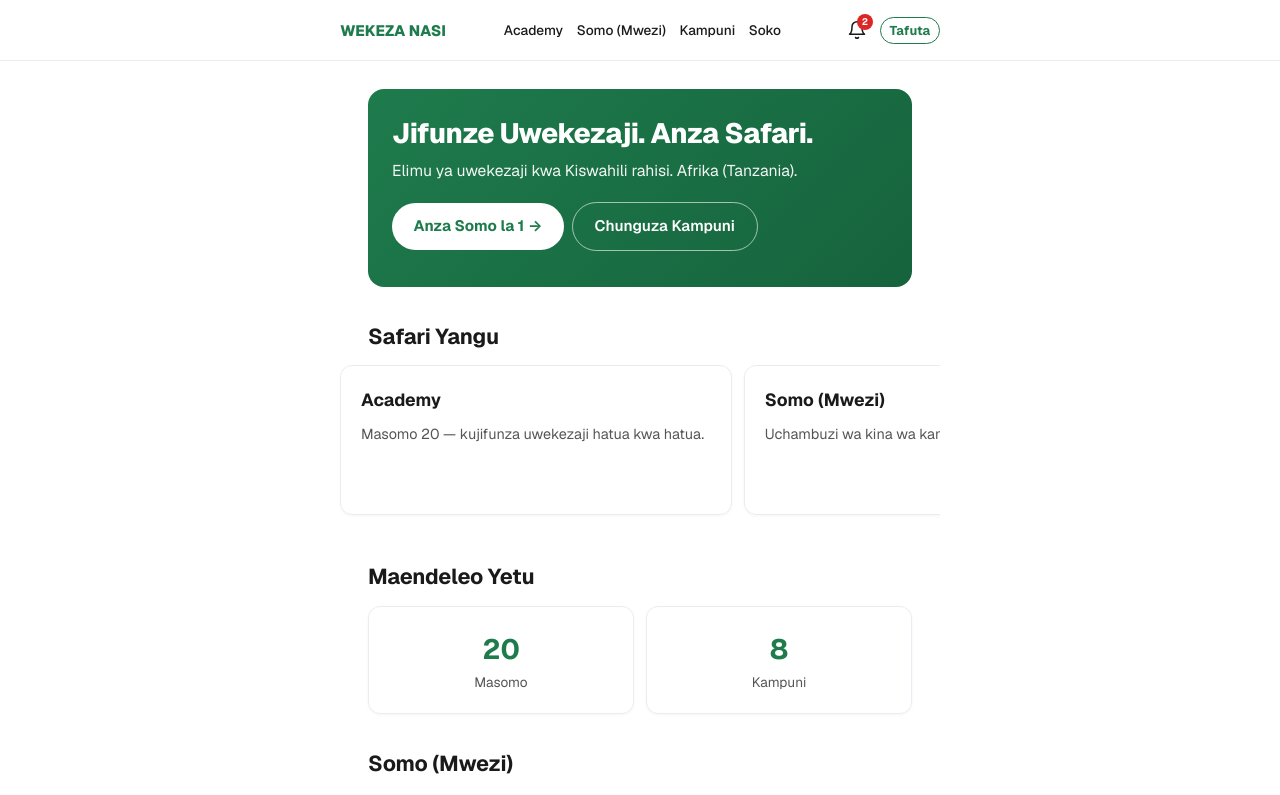
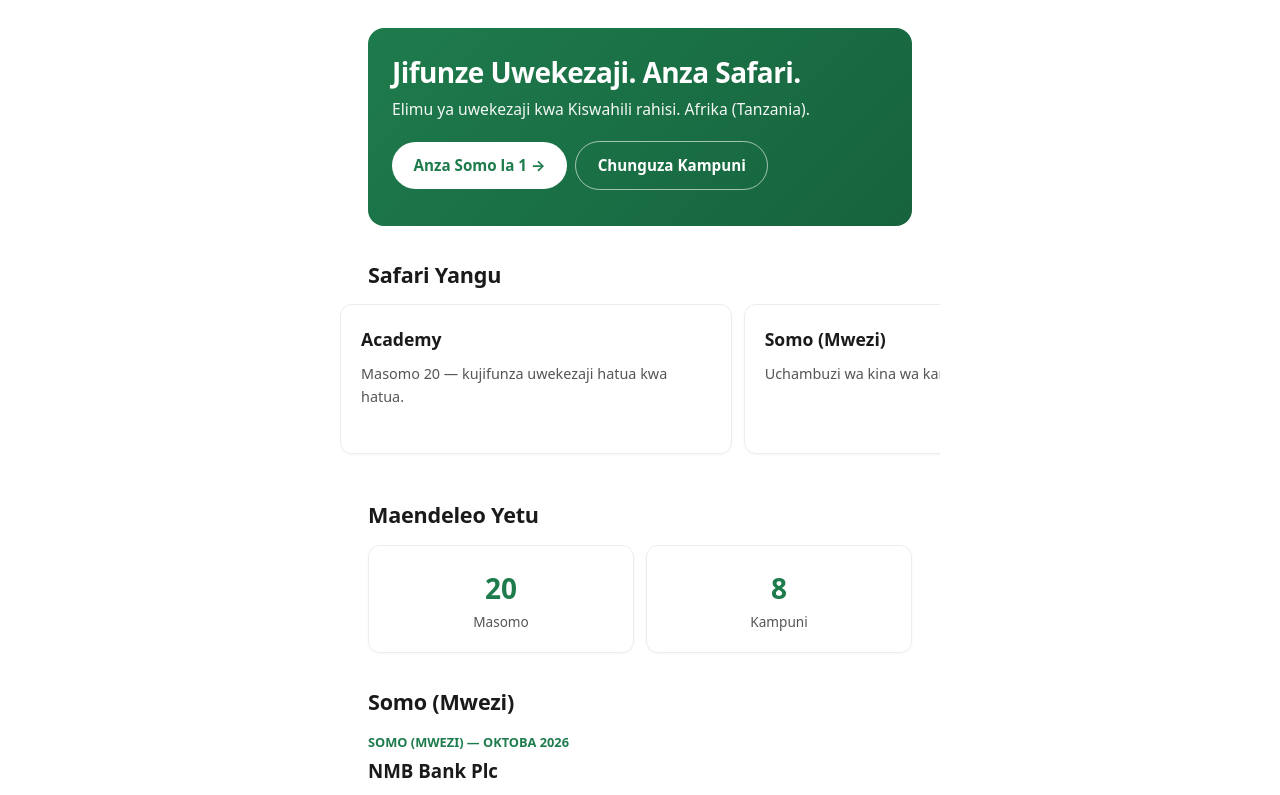
Before and after one commit to sadikiabubakari698-crypto/wekeza_nasi, a Next.js app in the folder wekeza-nasi-app/: page / in a window 1280 px wide. Shown: the top 795 px of the page. Built offline with nearby package versions, Linux system fonts and the light colour scheme.

Commit message:
Fix layout and add google verification

```diff
--- a/wekeza-nasi-app/app/layout.js
+++ b/wekeza-nasi-app/app/layout.js
@@ -1,54 +1,21 @@
-import { Geist, Geist_Mono } from "next/font/google";
-import "./globals.css";
-import Header from "../components/Header";
-import ScrollToTop from "../components/ScrollToTop";
-import ReadingProgress from "../components/ReadingProgress";
-
-const geistSans = Geist({ variable: "--font-geist-sans", subsets: ["latin"] });
-const geistMono = Geist_Mono({ variable: "--font-geist-mono", subsets: ["latin"] });
+import './globals.css';
 
 export const metadata = {
   verification: {
     google: 'gihoAfK3IJnkiIhfgYLUVDaPj6VCpADAWxFRClqzM_8',
   },
-  metadataBase: new URL("https://wekeza-nasi.vercel.app"),
   title: {
-    default: "WEKEZA NASI — Kujifunza Uwekezaji Tanzania",
-    template: "%s — WEKEZA NASI",
+    template: '%s — WEKEZA NASI',
+    default: 'WEKEZA NASI',
   },
-  description: "Elimu ya uwekezaji kwa Kiswahili rahisi. Academy (masomo 20), Uchambuzi wa Kampuni 8 za DSE, na Somo (Mwezi). Kuanzia Tanzania, kwa Afrika.",
-  keywords: ["uwekezaji", "hisa", "DSE", "Dar es Salaam Stock Exchange", "soko la hisa", "Tanzania", "academy", "kujifunza uwekezaji", "uchambuzi wa kampuni", "CRDB", "NMB", "TBL", "Vodacom", "TCC"],
-  authors: [{ name: "WEKEZA NASI" }],
-  creator: "WEKEZA NASI",
-  publisher: "WEKEZA NASI",
-  openGraph: {
-    type: "website",
-    locale: "sw_TZ",
-    url: "https://wekeza-nasi.vercel.app",
-    siteName: "WEKEZA NASI",
-    title: "WEKEZA NASI — Kujifunza Uwekezaji Tanzania",
-    description: "Elimu ya uwekezaji kwa Kiswahili rahisi. Academy, Uchambuzi wa Kampuni, na Somo (Mwezi).",
-  },
-  twitter: {
-    card: "summary_large_image",
-    title: "WEKEZA NASI — Kujifunza Uwekezaji Tanzania",
-    description: "Elimu ya uwekezaji kwa Kiswahili rahisi. Academy, Uchambuzi wa Kampuni, na Somo (Mwezi).",
-  },
-  robots: { index: true, follow: true },
-  verification: { google: "giho2hyCkM9aGq3Z5YQXfQwYz8ZK4hJ8Z1N6qB4lM0o" },
+  description: 'Elimu ya uwekezaji kwa Kiswahili rahisi. Tanzania.',
 };
 
 export default function RootLayout({ children }) {
   return (
-    <html lang="sw" className={`${geistSans.variable} ${geistMono.variable}`} style={{ colorScheme: "light" }}>
-      <body style={{ background: "#ffffff", color: "#1a1a1a" }}>
-        <a href="#main-content" className="skip-to-content">
-          Ruka kwenda maudhui
-        </a>
-        <ReadingProgress />
-        <Header />
-        <div id="main-content">{children}</div>
-        <ScrollToTop />
+    <html lang="sw">
+      <body style={{ backgroundColor: '#ffffff', color: '#1a1a1a', margin: 0, padding: 0 }}>
+        {children}
       </body>
     </html>
   );
```
